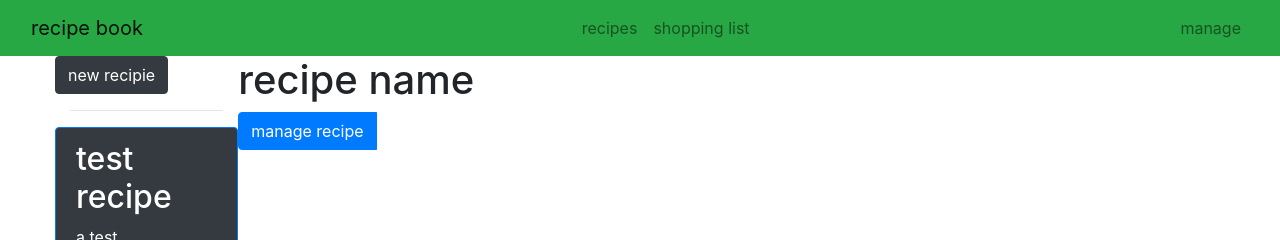
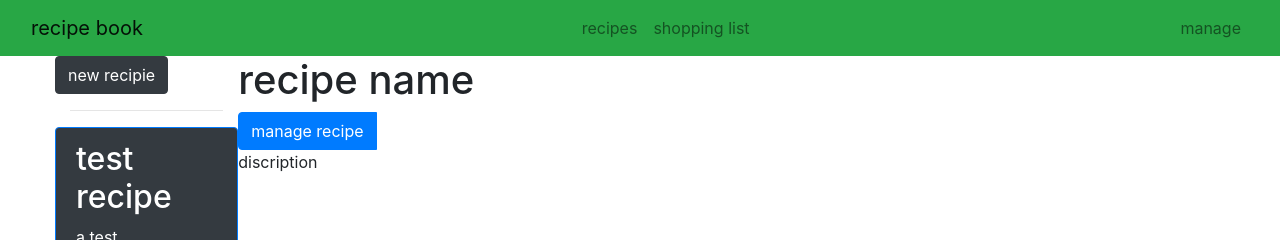
Before and after one commit to arjunraj15/angular-basic-project, an Angular app: page / in a window 1280 px wide. Shown: the top 240 px of the page. Built offline with nearby package versions, Linux system fonts and the light colour scheme.

Commit message:
1 file modified

```diff
--- a/src/app/recipes/recipesdetails/recipesdetails.component.html
+++ b/src/app/recipes/recipesdetails/recipesdetails.component.html
@@ -21,3 +21,8 @@
     </div>
   </div>
 </div>
+<div class="row">
+  <div class="col-xs-12">
+    discription
+  </div>
+</div>
```
